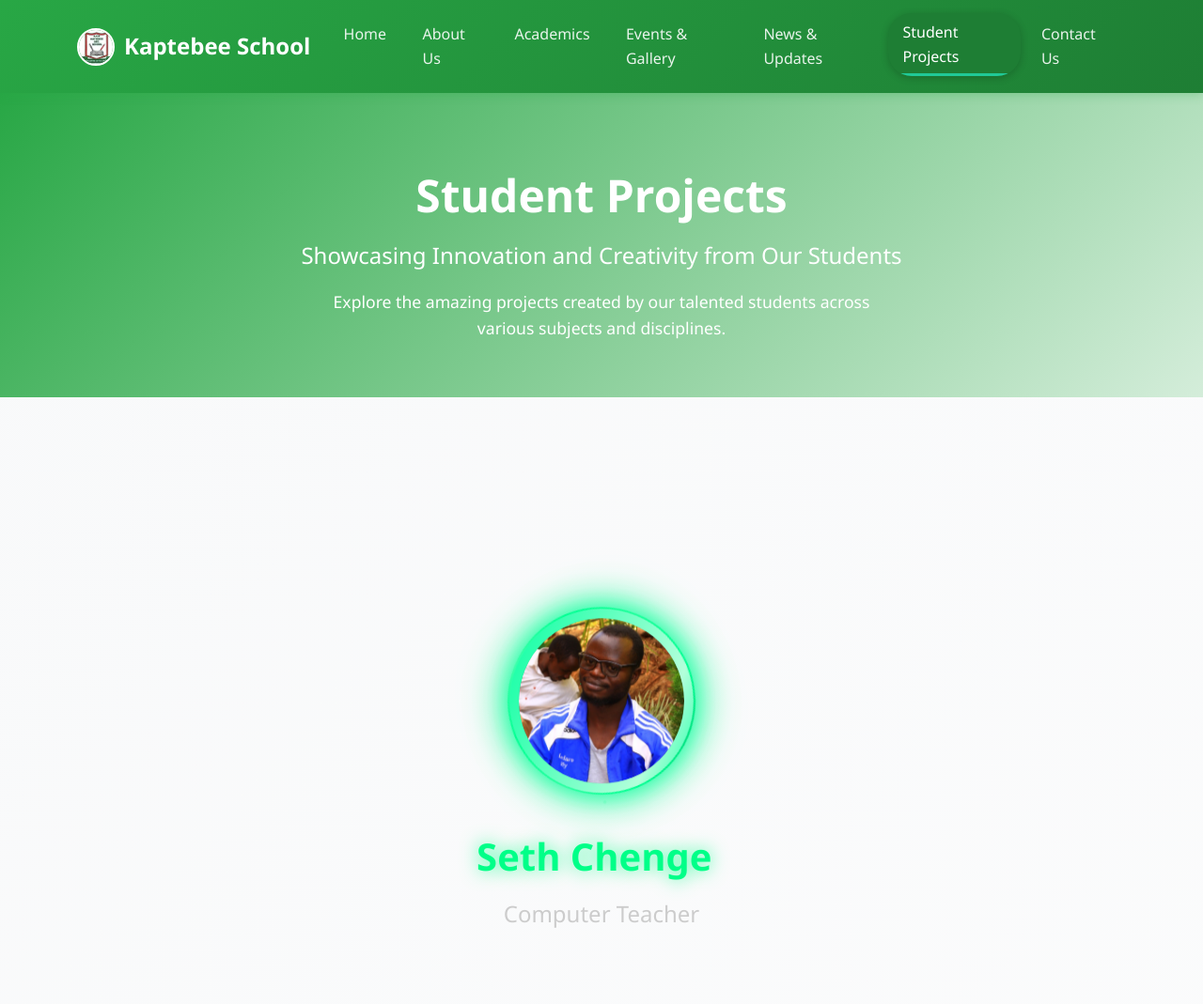
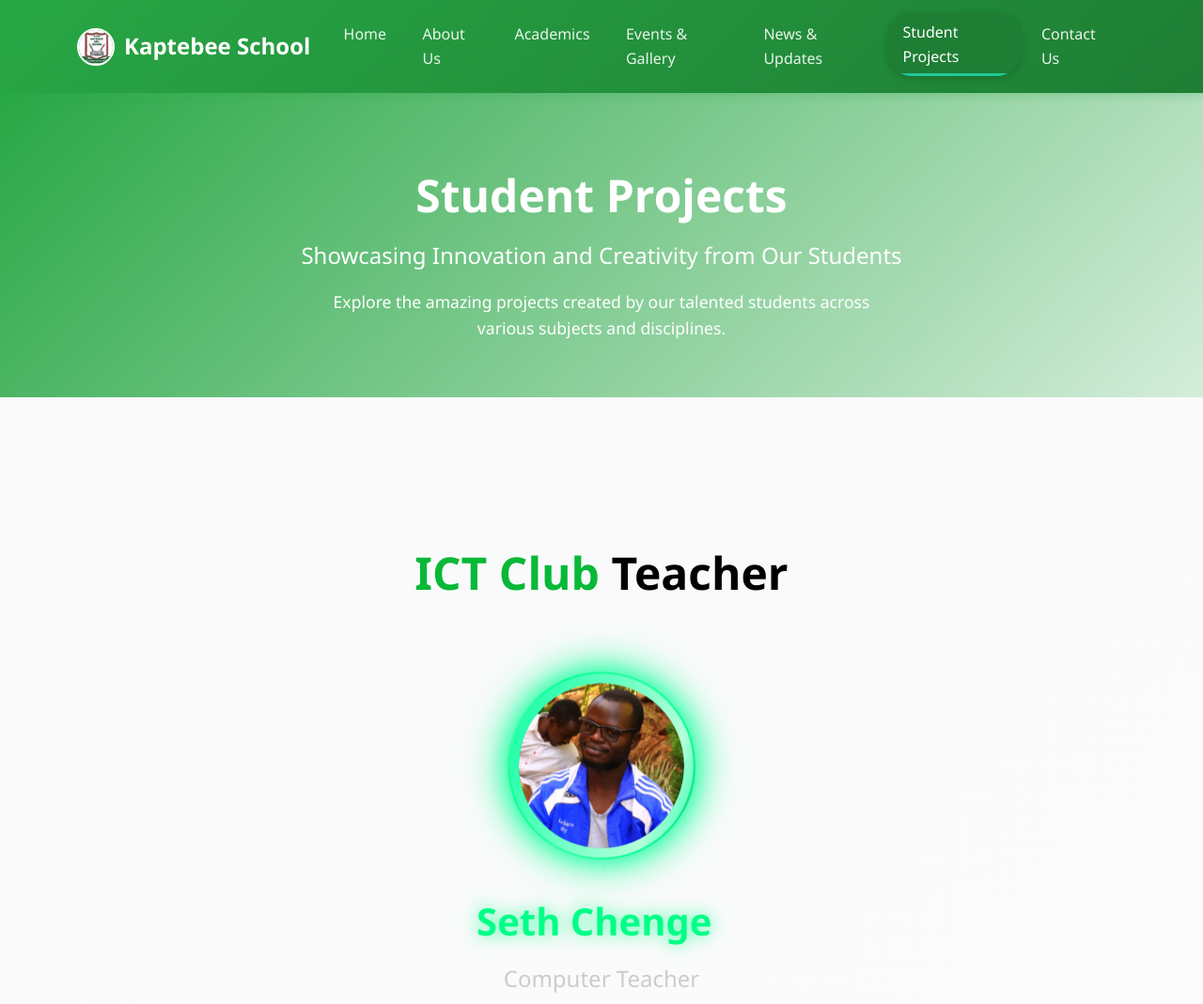
Before and after one commit to sethchenge/kaptebee-final, a plain HTML site: page projects.html in a window 1280 px wide. Shown: the top 1069 px of the page at 94% size. Drawn offline with nearby package versions, Linux system fonts and the light colour scheme.

Commit message:
fine tuning the website

```diff
--- a/projects.css
+++ b/projects.css
@@ -1030,6 +1030,21 @@ body {
     animation: pulse 2s ease-in-out infinite alternate;
 }
 
+/* ICT Club teacher name css */
+.club-heading {
+    font-size: 3rem;
+    font-weight: bold;
+    margin-bottom: 80px;
+}
+
+.club-name {
+    color: #08b837;
+}
+
+.teacher-title {
+    color: #000;
+}
+
 .profile-image {
     position: absolute;
     top: 12px;
--- a/projects.html
+++ b/projects.html
@@ -103,9 +103,14 @@
                 </div>
             </div>
         </section>
-<!-- ICT teacher Content -->
+
+<!-- HTML Body Content -->
 <div class="container-fluid d-flex align-items-center justify-content-center min-vh-100">
     <div class="text-center">
+        <h1 class="club-heading">
+            <span class="club-name">ICT Club</span>
+            <span class="teacher-title">Teacher</span>
+        </h1>
         <div class="profile-container">
             <div class="glow-effect"></div>
             <div class="profile-border"></div>
```
